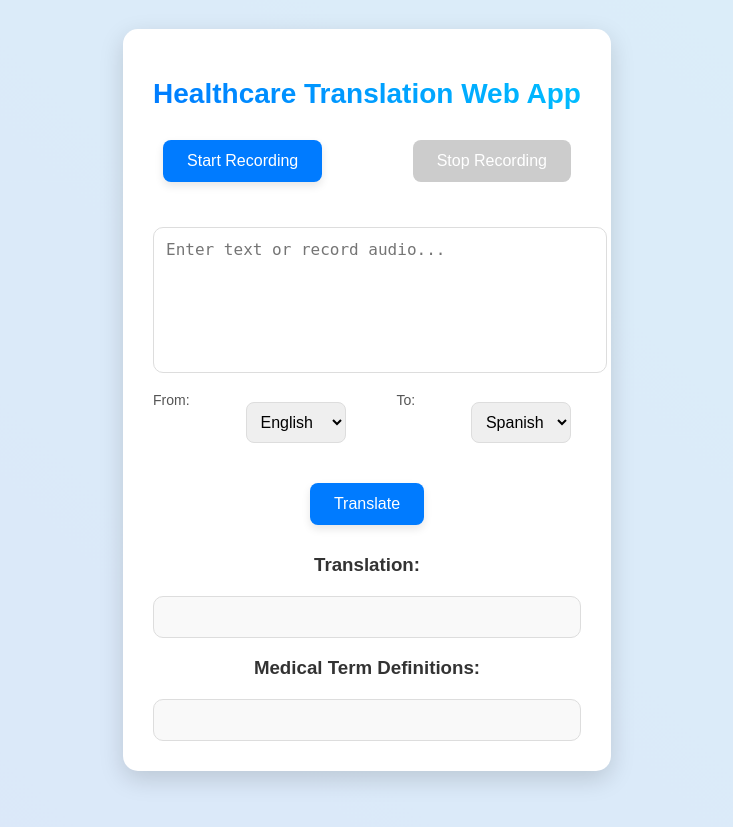
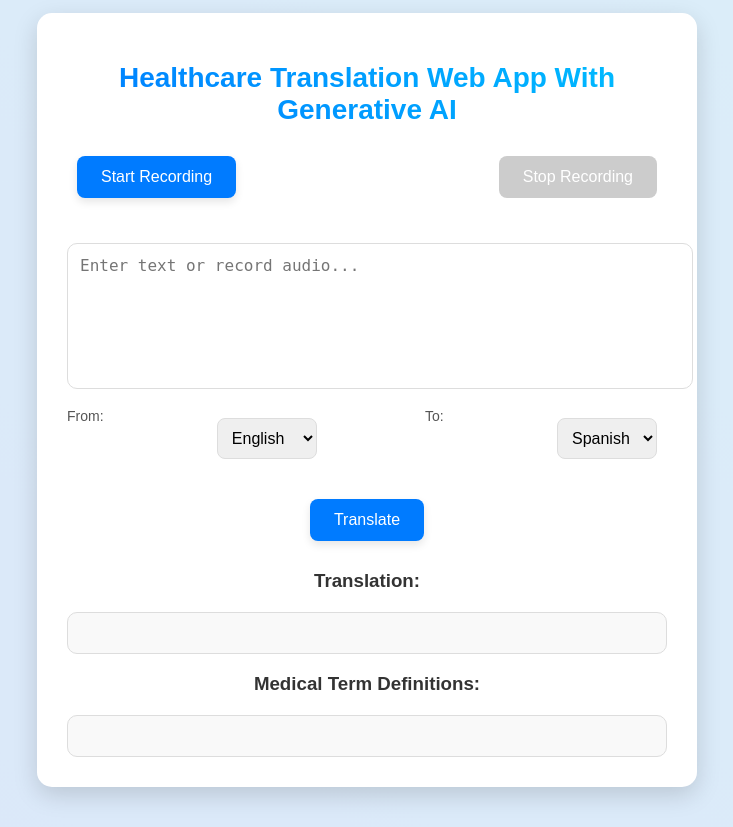
Before and after one commit to Yussifweb3/healthcare_translation_app-with-genrative-AI, a Flask app: page / in a window 1280 px wide; the page is wider, and only the part inside the window is pictured. Shown: the top 827 px of that part, without its empty margins (273-1006 px from the left). Run offline with Flask 3, Linux system fonts and the light colour scheme; data that the repository does not hold is empty.

Commit message:
Update index.html

```diff
--- a/templates/index.html
+++ b/templates/index.html
@@ -9,7 +9,7 @@
 </head>
 <body>
     <div class="container">
-        <h1>Healthcare Translation Web App</h1>
+        <h1>Healthcare Translation Web App With Generative AI</h1>
 
         <!-- Audio Recording Section -->
         <div class="recording-section">
```
